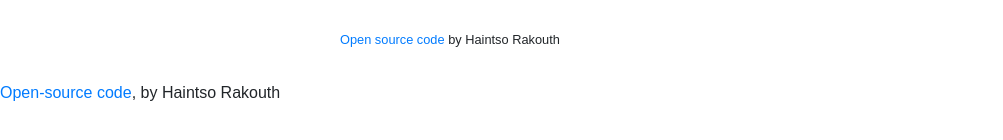
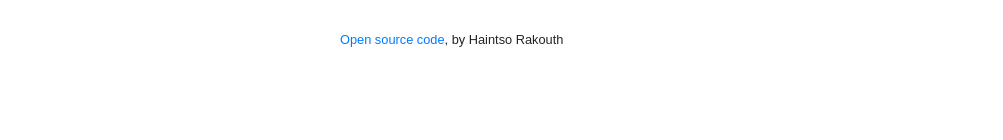
Before and after one commit to HaintsoRakouth/Haintso-Weather-App, a website built with Parcel: page index.html in a window 1280 px wide. Shown: the part 286-426 px from the top of the page, without its empty margins (0-1003 px from the left). Built offline with nearby package versions, Linux system fonts and the light colour scheme.

Commit message:
Update index.html

```diff
--- a/index.html
+++ b/index.html
@@ -65,10 +65,9 @@
       </div>
       <small>
         <a href="https://github.com/HaintsoRakouth/Haintso-Weather-App/tree/main/src" target="_blank">Open source
-          code</a> by Haintso Rakouth</small>
+          code</a>, by Haintso Rakouth</small>
     </div>
     </div>
-<a href="https://github.com/HaintsoRakouth/Haintso-Weather-App" target="_blank" rel="noopener noreferrer">Open-source code</a>, by Haintso Rakouth
     <script src="src/index.js">
     </script>
   </body>
```
